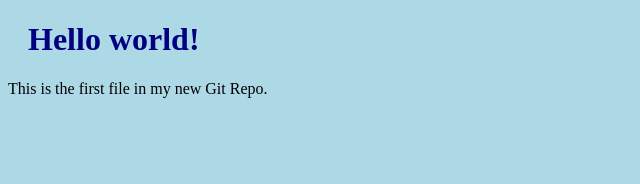
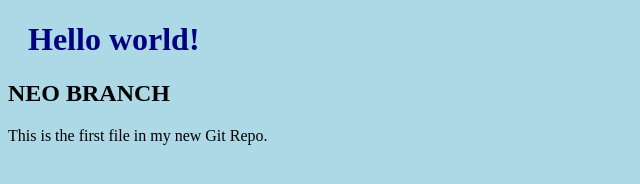
Before and after one commit to gkouvi/hello-world, a plain HTML site: page index.html in a window 1280 px wide. Shown: the whole page, without its empty margins (0-640 px from the left). Drawn offline with Linux system fonts and the light colour scheme.

Commit message:
add a lineh2

```diff
--- a/index.html
+++ b/index.html
@@ -7,6 +7,7 @@
 <body>
 
 <h1>Hello world!</h1>
+<h2>NEO BRANCH</h2>
 <p>This is the first file in my new Git Repo.</p>
 
 </body>
```
